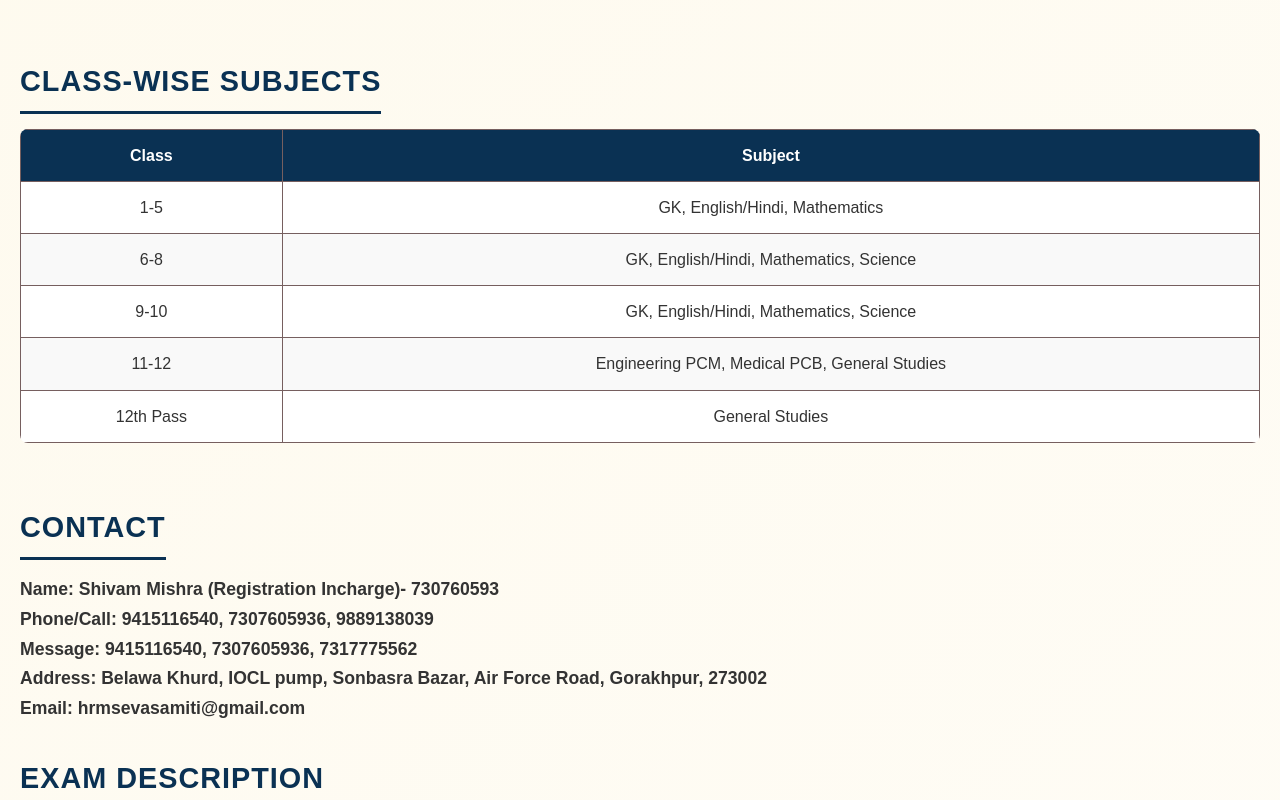
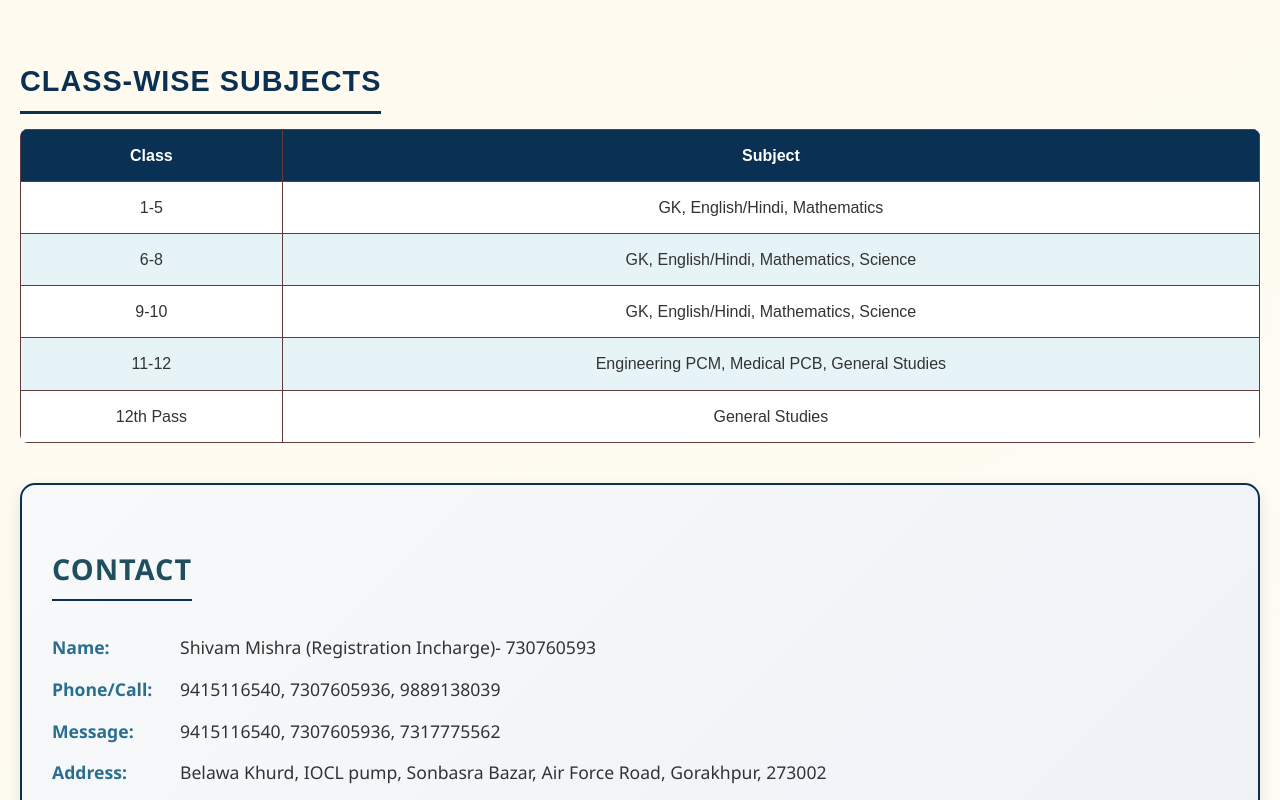
Before and after one commit to himanshuu932/hillrider, a React (Create React App) app in the folder client/: page /olympiad in a window 1280 px wide. Shown: the part 660-1460 px from the top of the page. Built offline with nearby package versions, Linux system fonts and the light colour scheme.

Commit message:
Fixed Olympiad CSS

```diff
--- a/client/src/components/styles/olympiad.css
+++ b/client/src/components/styles/olympiad.css
@@ -15,8 +15,7 @@
   color: #333;
   line-height: 1.7;
   padding: 30px 20px;
-
-  background: linear-gradient(135deg, #fefaee, #ffffff);
+  background: linear-gradient(150deg, #fefaee, #ffffff);
   border-radius: 12px;
   box-shadow: 0 4px 12px rgba(0,0,0,0.1);
 }
@@ -92,13 +91,12 @@ table {
 }
 
 table th, table td {
-  border: 1px solid #765f5f;
+  border: 1px solid #613b3b;
   padding: 12px 15px;
   text-align: center;
 }
 
 table th {
-  background-color: #0A3153;
   background-color: #0A3153;
   color: white;
 }
@@ -111,13 +109,62 @@ table th {
 }
 
 table tr:nth-child(even) {
-  background-color: #f9f9f9;
+  background-color: #e6f3f7;
 }
 
-.contact{
+.contact {
+  margin: 40px auto;
+  padding: 30px;
+  background: linear-gradient(135deg, #f8f9fa, #eef2f7);
+  border-radius: 15px;
+  border: 2px solid #0A3153;
+  box-shadow: 0 6px 16px rgba(0, 0, 0, 0.1);
+  font-family: 'Segoe UI', Tahoma, Geneva, Verdana, sans-serif;
+  transition: all 0.3s ease-in-out;
+}
+
+.contact:hover {
+  transform: translateY(-4px);
+  box-shadow: 0 10px 22px rgba(0, 0, 0, 0.15);
+}
+
+.contact h3 {
+  font-size: 1.8rem;
+  font-weight: bold;
+  color: #1f4e5f;
+  margin-bottom: 20px;
+  border-bottom: 2px solid #0A3153;
+  display: inline-block;
+  padding-bottom: 5px;
+}
+
+.contact ul {
+  list-style: none;
+  padding: 0;
+  margin: 0;
+}
+
+.contact li {
+  margin: 12px 0;
   font-size: 1.1rem;
-  font-weight: 550;
+  color: #333;
+  display: flex;
+  align-items: center;
 }
+
+.contact li strong {
+  color: #2a6f8f;
+  margin-right: 8px;
+  min-width: 120px;
+  font-weight: 600;
+}
+
+.contact li:hover {
+  color: #0A3153;
+  transform: translateX(5px);
+  transition: 0.2s ease;
+}
+
 
 .rules {
   background: #e6f3f7;
@@ -151,9 +198,9 @@ table tr:nth-child(even) {
 
 
 @media (max-width: 768px) {
-  .olympiad-intro .buttons {
+  /* .olympiad-intro .buttons {
     flex-direction: column;
-  }
+  } */
 
   .olympiad-intro .btn {
     width: 100%;
```
